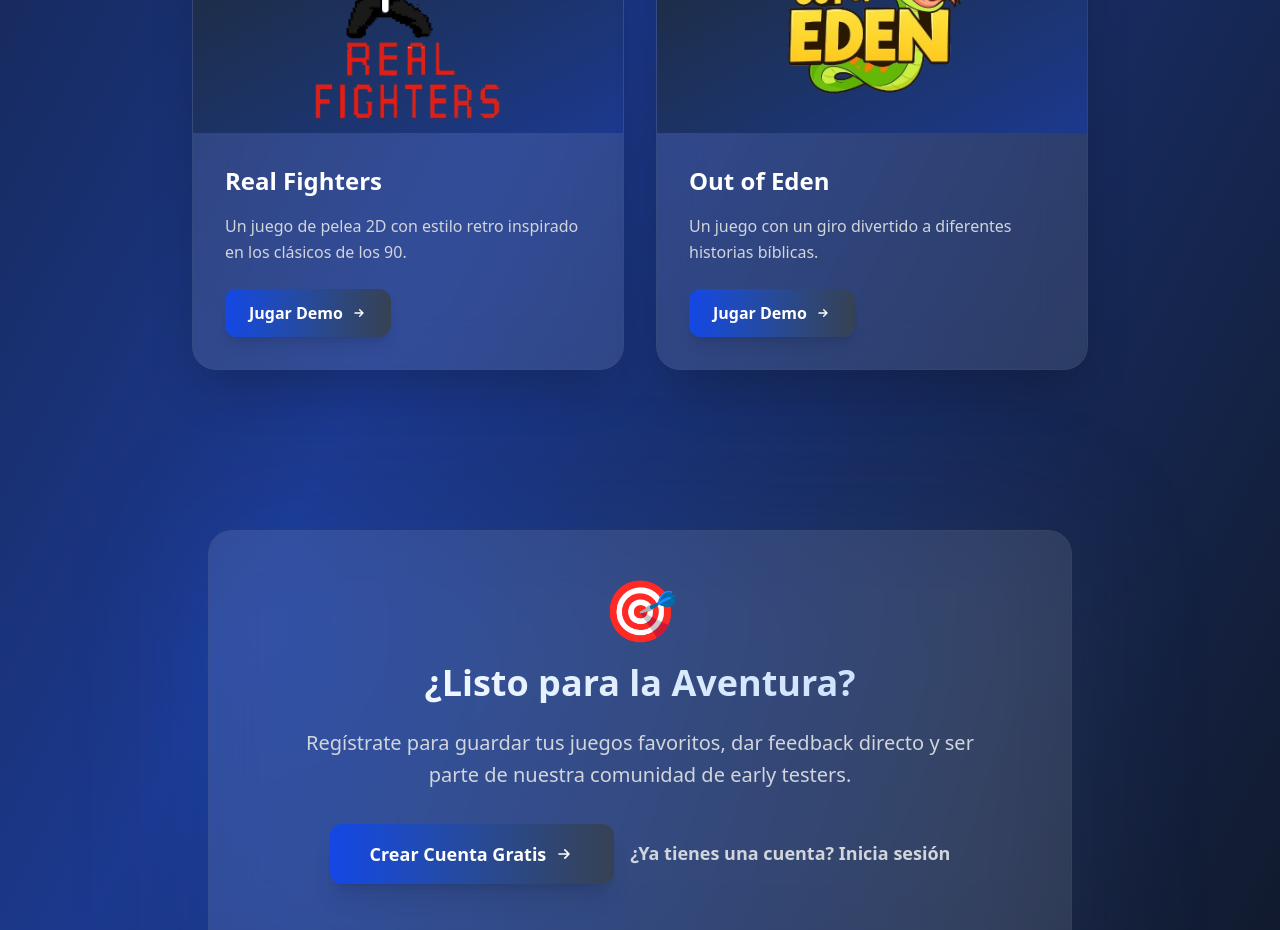
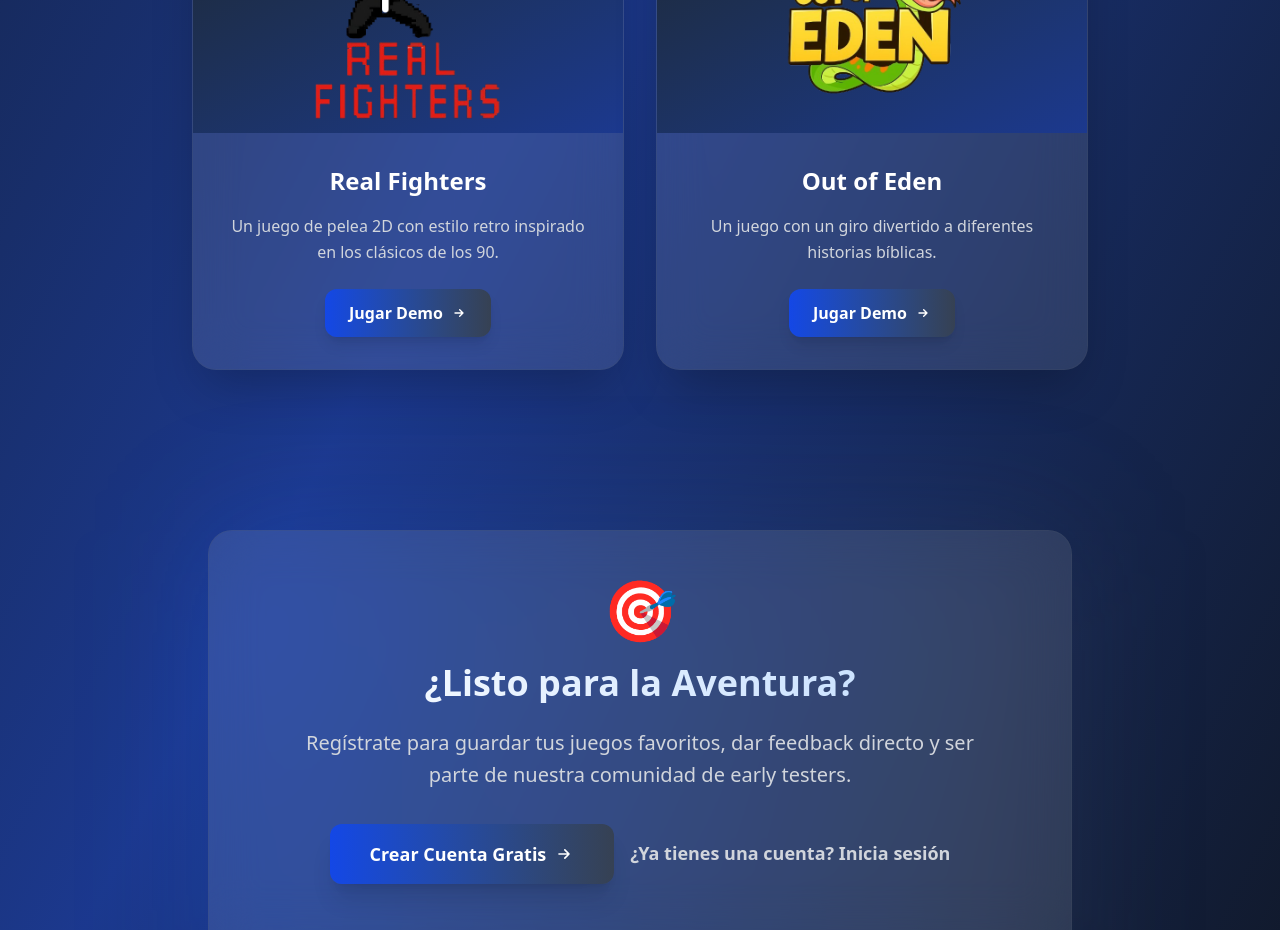
Before and after one commit to RaulWeirdStackDev/GamesRaulFront, a React (Vite) app: page /home in a window 1280 px wide. Shown: the part 1520-2450 px from the top of the page. Built offline with nearby package versions, Linux system fonts and the light colour scheme.

Commit message:
centrando elementos en Home y About

```diff
--- a/src/views/PublicViews/About/About.jsx
+++ b/src/views/PublicViews/About/About.jsx
@@ -66,7 +66,7 @@ export const About = () => {
       <h2 className="text-2xl font-semibold mb-8 text-center bg-gradient-to-r from-white to-blue-200 bg-clip-text text-transparent">
         Mi Stack Tecnológico
       </h2>
-      <div className="grid grid-cols-3 sm:grid-cols-4 md:grid-cols-5 gap-10 text-center my-12">
+      <div className="grid grid-cols-3 sm:grid-cols-4 md:grid-cols-5 gap-10 px-10 text-center my-12">
         {skills.map((skill, index) => (
           <div
             key={index}
--- a/src/views/PublicViews/Home/Home.jsx
+++ b/src/views/PublicViews/Home/Home.jsx
@@ -82,7 +82,7 @@ export const Home = () => {
                     className="h-full object-contain transform group-hover:scale-110 transition-transform duration-500"
                   />
                 </div>
-                <div className="p-8">
+                <div className="p-8 text-center">
                   <h3 className="font-bold text-2xl mb-4 text-white group-hover:bg-gradient-to-r group-hover:from-blue-500 group-hover:to-gray-500 group-hover:bg-clip-text group-hover:text-transparent transition-all duration-300">
                     Real Fighters
                   </h3>
@@ -115,7 +115,7 @@ export const Home = () => {
                     className="h-full object-contain transform group-hover:scale-110 transition-transform duration-500"
                   />
                 </div>
-                <div className="p-8">
+                <div className="p-8 text-center">
                   <h3 className="font-bold text-2xl mb-4 text-white group-hover:bg-gradient-to-r group-hover:from-blue-500 group-hover:to-gray-500 group-hover:bg-clip-text group-hover:text-transparent transition-all duration-300">
                     Out of Eden
                   </h3>
```
